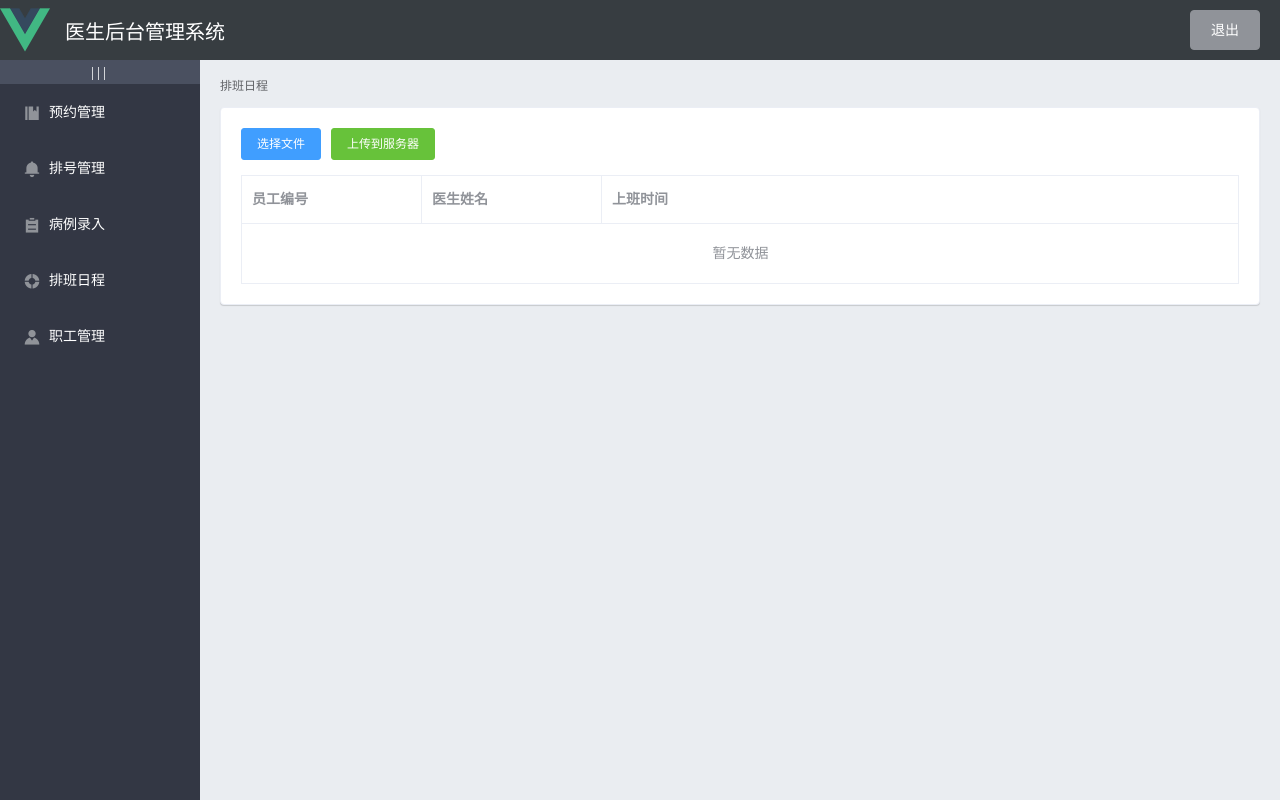
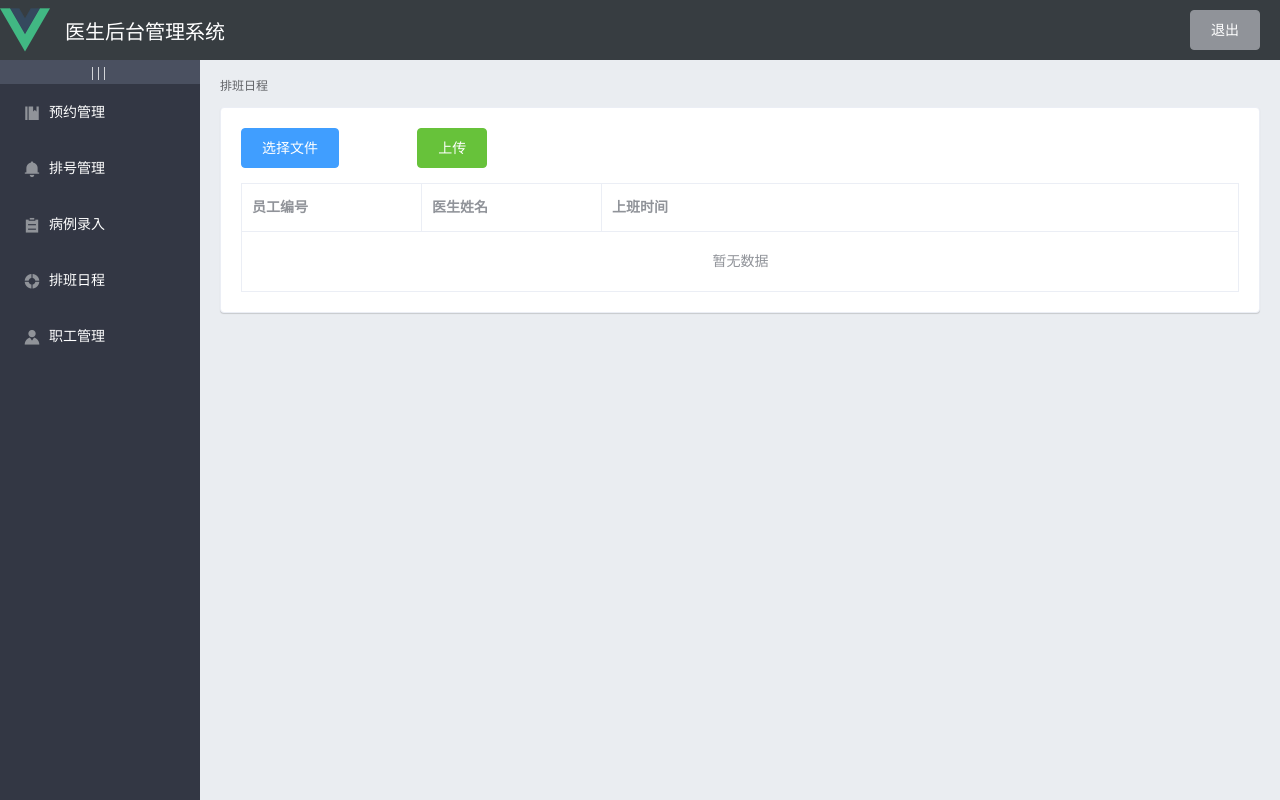
Before and after one commit to 0xTiefer-Atem/vue-demo_management, a Vue app: page /home/treatment in a window 1280 px wide. Built offline with nearby package versions, Linux system fonts and the light colour scheme; what xlsx would draw is missing.

Commit message:
功能上的修改

```diff
--- a/src/components/treatment/Treatment.vue
+++ b/src/components/treatment/Treatment.vue
@@ -7,17 +7,23 @@
 
 <!--    上传主体区-->
     <el-card>
-
+      <el-row>
+        <el-col :span="4">
           <el-upload
                   class="upload-demo"
                   action=""
+                  :file-list="fileList"
+                  ref="upload"
                   :on-change="handleChange"
                   :on-remove="handleRemove"
                   :auto-upload="false">
-        <el-button size="small" type="primary">选择文件</el-button>
-        <el-button style="margin-left: 10px;" size="small" type="success" @click="submitUpload">上传到服务器</el-button>
+            <el-button type="primary">选择文件</el-button>
           </el-upload>
-
+        </el-col>
+        <el-col :span="4">
+          <el-button style="margin-left: 10px;" type="success" @change.prevent="handleChange" @click="submitUpload">上传</el-button>
+        </el-col>
+      </el-row>
       <el-table
               :data="staffInfoList"
               border
@@ -47,18 +53,23 @@
     data() {
       return {
         fileList: [],
-        staffInfoList: []
+        staffInfoList: [],
       };
     },
 
     methods: {
       submitUpload() {
-        this.$refs.upload.submit();
+        console.log(this.staffInfoList);
+        this.$message({
+          type: 'success',
+          message: '上传成功!'
+        });
       },
       handleRemove(file, fileList) {
         this.staffInfoList = [];
         console.log(file, fileList);
       },
+
       //上传文件时处理方法
       handleChange(file, fileList){
         this.fileTemp = file.raw;
@@ -121,17 +132,6 @@
             //此处可对数据进行处理
             let arr = [];
             _this.staffInfoList = outdata;
-            // outdata.map(v => {
-            //     let obj = {}
-            //     obj.code = v['Code']
-            //     obj.name = v['Name']
-            //     obj.pro = v['province']
-            //     obj.cit = v['city']
-            //     obj.dis = v['district']
-            //     arr.push(obj)
-            // });
-            // _this.da=arr;
-            // _this.dalen=arr.length;
             return arr;
           };
           reader.readAsArrayBuffer(f);
```
Lines whose indentation alone changed are shown as unchanged.
